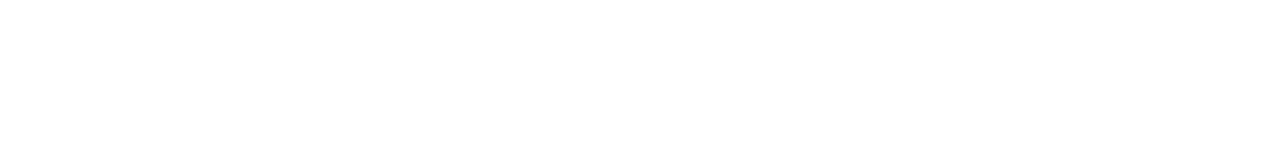
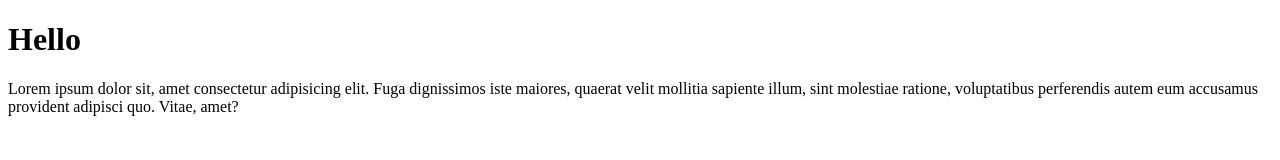
Before and after one commit to Dastan0307/13-group-test, a plain HTML site: page index.html in a window 1280 px wide. Drawn offline with Linux system fonts and the light colour scheme.

Commit message:
h1 заголовкасын коштум

```diff
--- a/index.html
+++ b/index.html
@@ -6,6 +6,7 @@
 	<title>Document</title>
 </head>
 <body>
-
+	<h1>Hello</h1>
+	<p>Lorem ipsum dolor sit, amet consectetur adipisicing elit. Fuga dignissimos iste maiores, quaerat velit mollitia sapiente illum, sint molestiae ratione, voluptatibus perferendis autem eum accusamus provident adipisci quo. Vitae, amet?</p>
 </body>
 </html>
```
